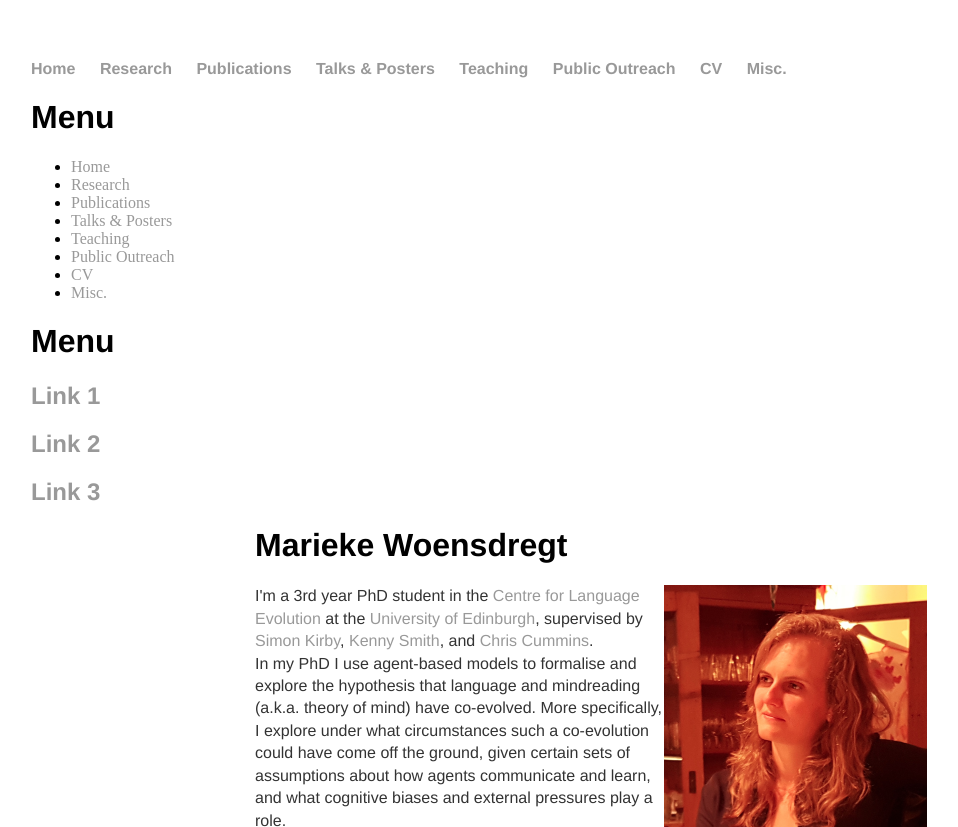
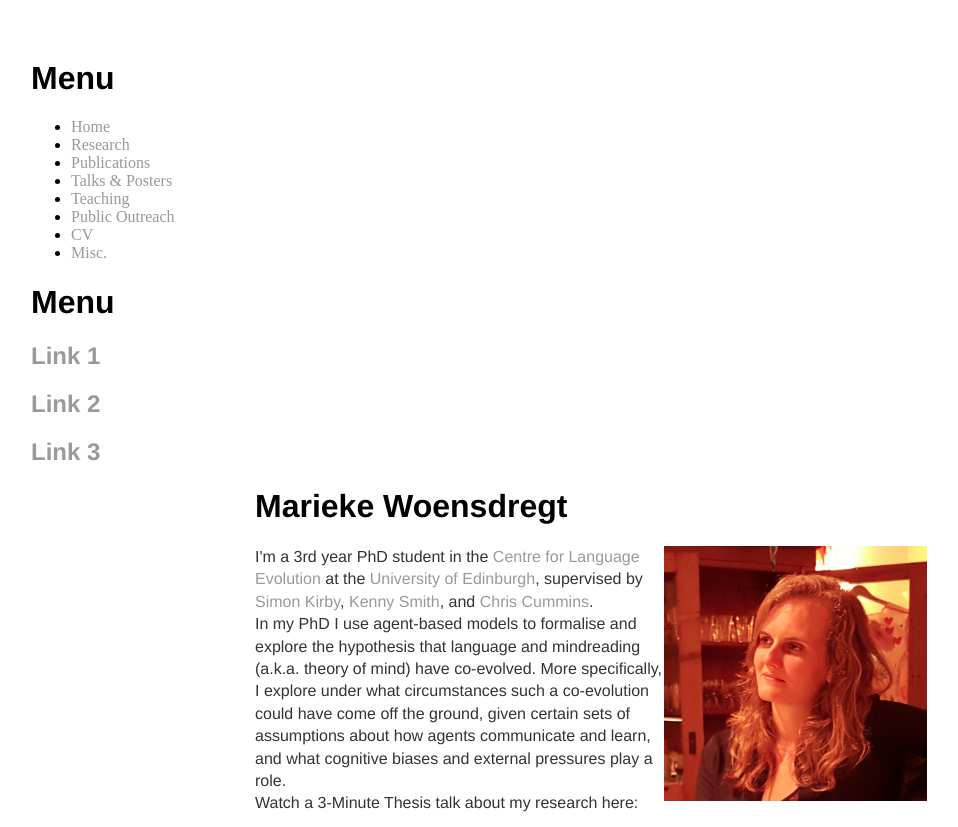
Before and after one commit to marieke-woensdregt/marieke-woensdregt.github.io, a Jekyll site: the page built from index.html, in a window 1280 px wide, cut to the strip 0-827 px from the top of the page. Shown: the whole strip, without its empty margins (161-1119 px from the left). Built offline with Jekyll 4.4.1, drawn with Linux system fonts in a browser that asks for light colours.

Commit message:
Update default.html

```diff
--- a/_layouts/default.html
+++ b/_layouts/default.html
@@ -6,18 +6,6 @@
 			<link rel="stylesheet" type="text/css" href="/css/main.css">
 		</head>
 		<body>
-			<nav>
-	    		<ul>
-	        		<li><a href="/">Home</a></li>
-		        	<li><a href="/research">Research</a></li>
-              			<li><a href="/publications">Publications</a></li>
-              			<li><a href="/talks_n_posters">Talks &amp; Posters</a></li>
-	        		<li><a href="/teaching">Teaching</a></li>
-				<li><a href="/public_outreach">Public Outreach</a></li>
-              			<li><a href="/cv">CV</a></li>
-				<li><a href="/misc">Misc.</a></li>
-	    		</ul>
-			</nav>
 
 			<!-- Sidebar -->
 			<div class="w3-sidebar w3-light-grey w3-bar-block" style="width:25%">
```
